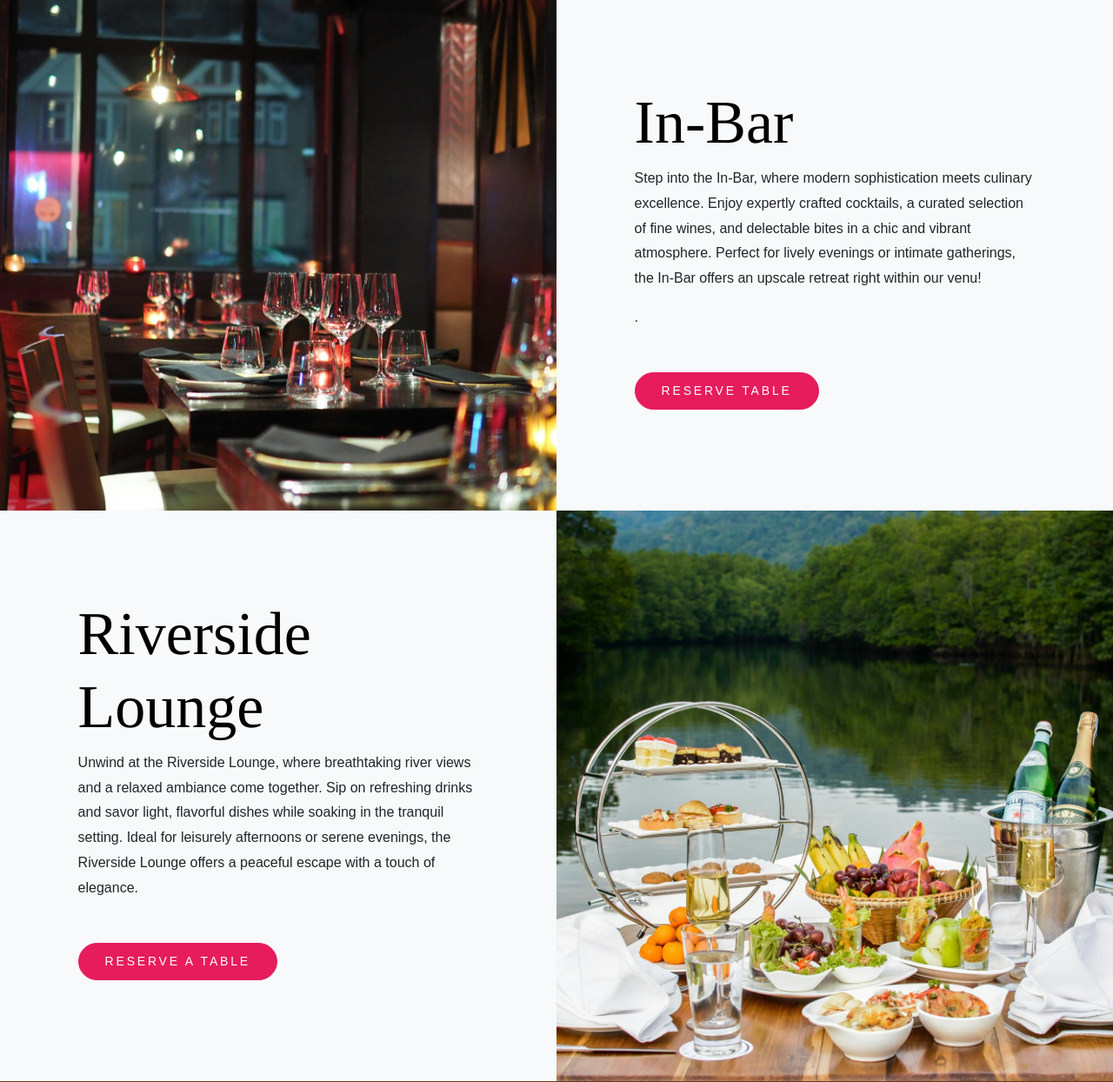
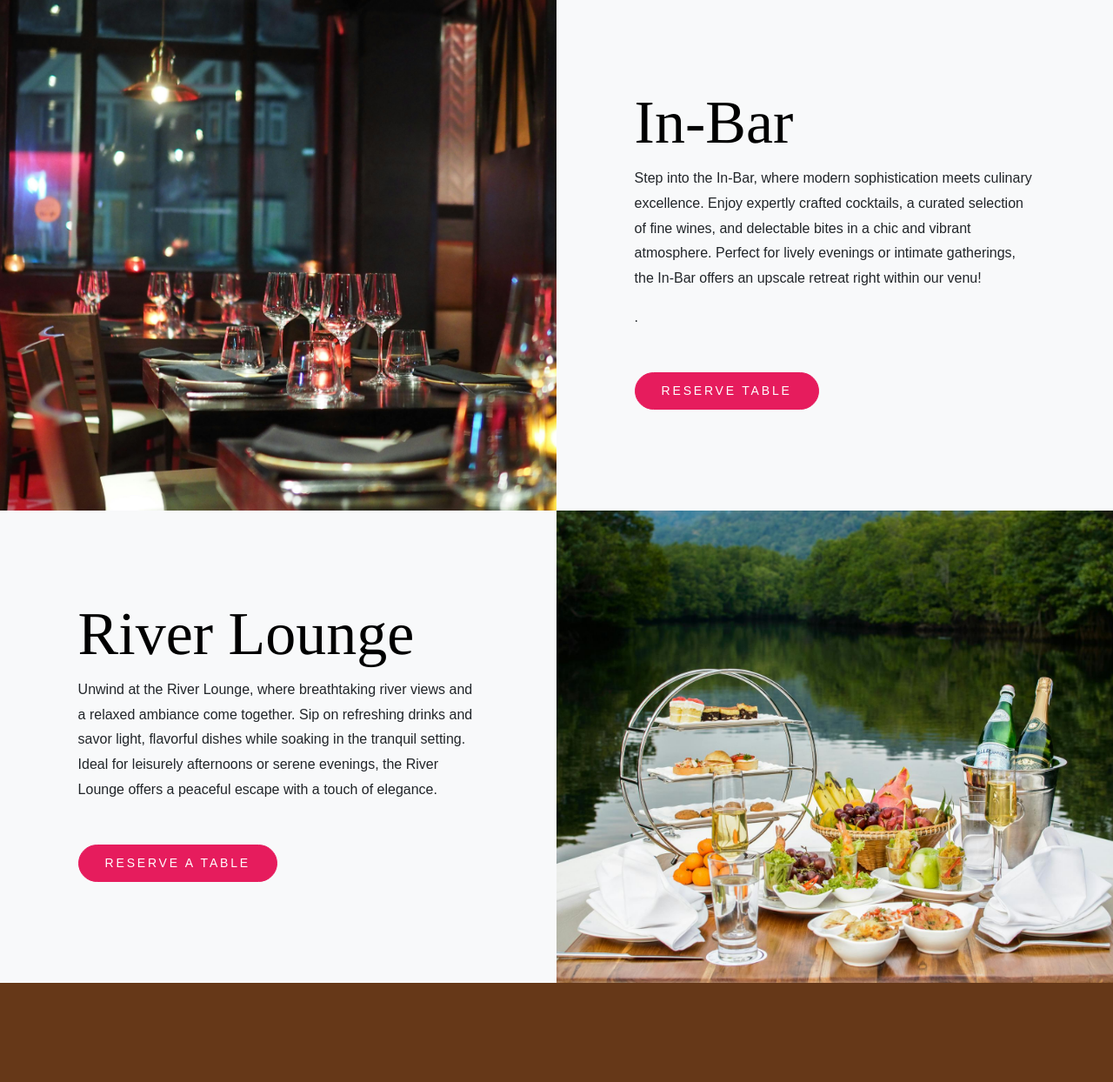
Before and after one commit to Cheruiyot-dev/stayweb, a Flask app: page /reservation in a window 1280 px wide. Shown: the part 561-1805 px from the top of the page at 87% size. Run offline with Flask 3, Linux system fonts and the light colour scheme; some libraries are stand-ins or nearby versions; some web fonts are replaced.

Commit message:
update river

```diff
--- a/app/templates/guest/index.html
+++ b/app/templates/guest/index.html
@@ -38,7 +38,7 @@
                 <a href="{{ url_for('guest.reservation') }}">
                     <img src="{{ url_for('static', filename='img/bar hp.jpg') }}" alt="Image placeholder" class="img-fluid" />
                 </a>
-                <h3><a href="{{ url_for('guest.reservation') }}">Grill &amp; Bar</a></h3>
+                <h3><a href="{{ url_for('guest.reservation') }}">Indoor Bar</a></h3>
             </div>
             <div class="col-lg-3 col-md-6 visit mb-3" data-aos="fade-right" data-aos-delay="200">
                 <a href="{{ url_for('guest.hotel') }}">
@@ -127,7 +127,7 @@
                     </a>
                     <div class="media-body">
                         <span class="meta-post">March 26, 2024</span>
-                        <h2 class="mt-0 mb-3"><a href="#">Launching the RiverSide Lounge</a></h2>
+                        <h2 class="mt-0 mb-3"><a href="#">Launching the River Lounge</a></h2>
                     </div>
                 </div>
             </div>
--- a/app/templates/guest/reservation.html
+++ b/app/templates/guest/reservation.html
@@ -55,13 +55,13 @@
       style="background-image: url({{ url_for('static', filename='img/reservation2.jpg') }})"
     ></div>
     <div class="text" data-aos="fade-left" data-aos-delay="200">
-      <h2>Riverside Lounge</h2>
+      <h2>River Lounge</h2>
 
       <p>
-        Unwind at the Riverside Lounge, where breathtaking river views and a
+        Unwind at the River Lounge, where breathtaking river views and a
         relaxed ambiance come together. Sip on refreshing drinks and savor
         light, flavorful dishes while soaking in the tranquil setting. Ideal for
-        leisurely afternoons or serene evenings, the Riverside Lounge offers a
+        leisurely afternoons or serene evenings, the River Lounge offers a
         peaceful escape with a touch of elegance.
       </p>
       <p></p>
```
